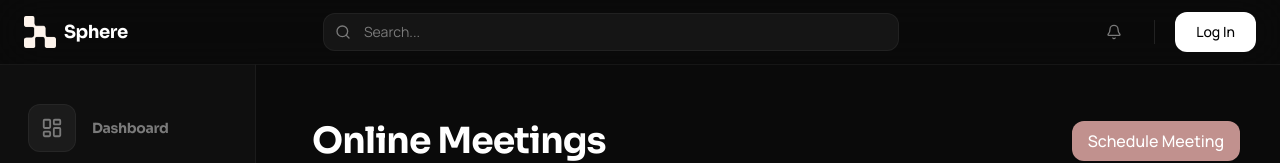
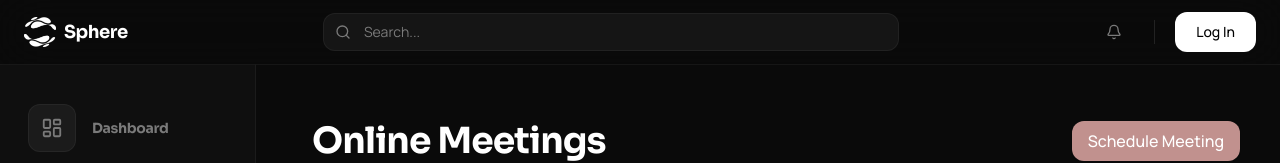
Before and after one commit to neuralarc-ai/community, a Next.js app: page /meetings in a window 1280 px wide. Shown: the top 163 px of the page. Built offline with nearby package versions, Linux system fonts and the light colour scheme; no server answers.

Commit message:
added logo in header

```diff
--- a/app/components/Header.tsx
+++ b/app/components/Header.tsx
@@ -44,7 +44,7 @@ export default function Header({ onMenuClick }: HeaderProps) {
           <Link href={logoHref} className="flex items-center gap-2 group">
             <div className="relative w-8 h-8 group-hover:opacity-80 transition-all">
                <Image
-                 src="/helium logo offwhite.png"
+                 src="/logo Sphere.png"
                  alt="Sphere Logo"
                  fill
                  className="object-contain"
```
Also changed, not shown: public/logo Sphere.png (added), public/sphere logo.png (added).
